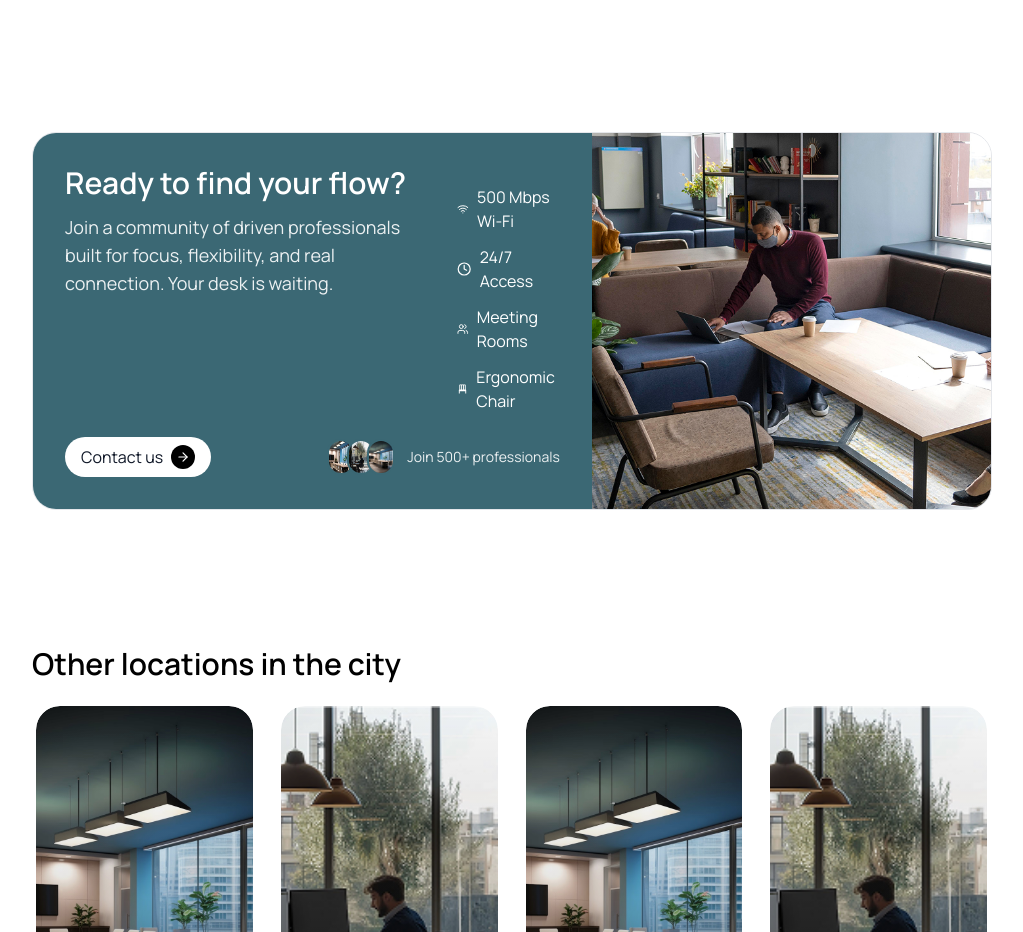
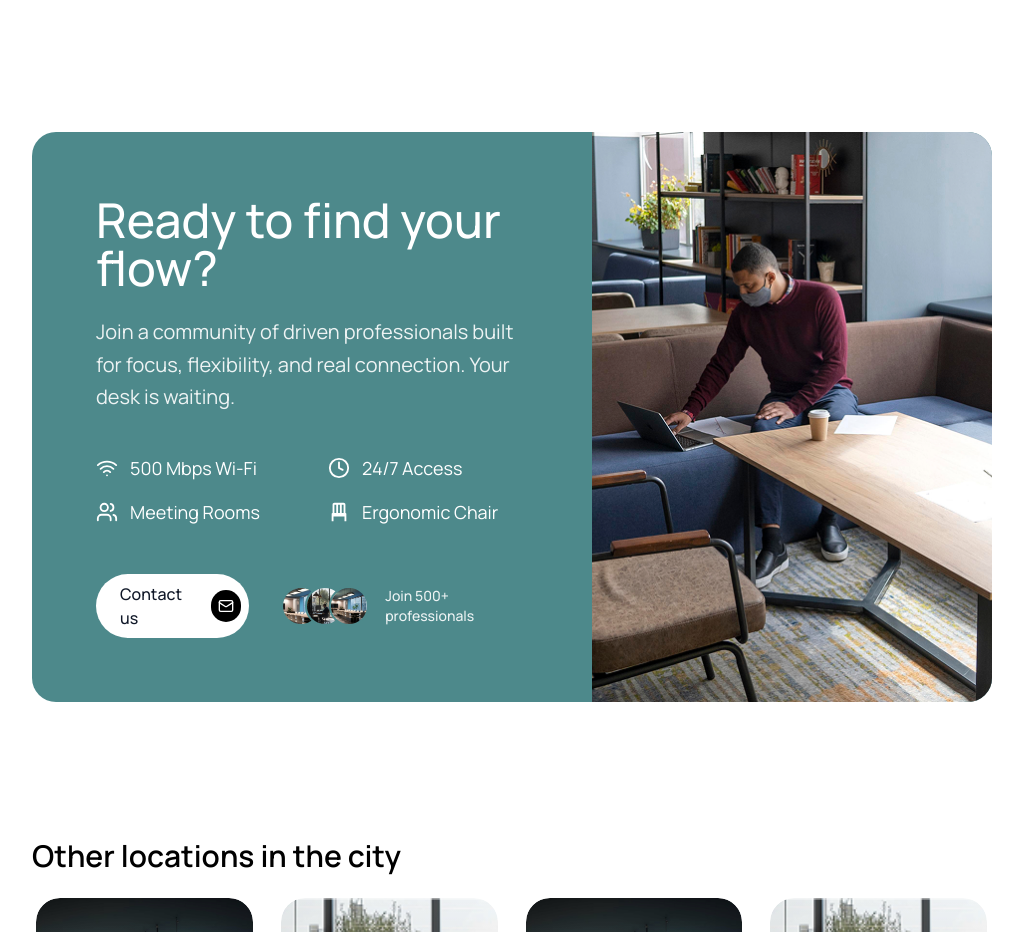
Before and after one commit to maheswar-dileep/cowork-kerala-web, a Next.js app: page /workspace/1 in a window 1280 px wide. Shown: the part 1780-2712 px from the top of the page, without its empty margins (128-1151 px from the left). Built offline with nearby package versions, Linux system fonts and the light colour scheme; no server answers.

Commit message:
refactor: Update CTA section UI with new icons and improved styling, and remove unused React import.

```diff
--- a/src/app/workspace/[id]/Section/CtaSection.tsx
+++ b/src/app/workspace/[id]/Section/CtaSection.tsx
@@ -1,93 +1,95 @@
 import React from 'react';
 import Image from 'next/image';
 import Link from 'next/link';
-import { Wifi, Clock, Users, ArrowRight } from 'lucide-react';
+import { Wifi, Clock, Users, Mail } from 'lucide-react';
 import { BiChair } from 'react-icons/bi';
 
 const CtaSection = () => {
     return (
         <section>
-            <div className="overflow-hidden rounded-3xl border border-gray-200">
-                <div className="grid items-stretch md:grid-cols-12">
-                    <div className="md:col-span-7 bg-primary-500 text-white p-5 md:p-8">
-                        <div className="flex flex-col md:flex-row md:gap-6">
-                            <div className="flex flex-col">
-                                <h3 className="text-2xl md:text-3xl font-semibold">
+            <div className="overflow-hidden rounded-3xl bg-[#4D898B]">
+                <div className="grid md:grid-cols-12 gap-0">
+                    <div className="md:col-span-7 p-8 md:p-16 text-white flex flex-col justify-center">
+                        <h3 className="text-3xl md:text-5xl font-medium mb-6">
                             Ready to find your flow?
                         </h3>
-                                <p className="mt-3 max-w-xl text-lg text-white/90">
-                                    Join a community of driven professionals built for focus,
-                                    flexibility, and real connection. Your desk is waiting.
+                        <p className="text-lg md:text-xl text-white/90 mb-10 max-w-lg leading-relaxed">
+                            Join a community of driven professionals built for focus, flexibility,
+                            and real connection. Your desk is waiting.
                         </p>
+
+                        <div className="grid grid-cols-1 sm:grid-cols-2 gap-y-4 gap-x-8 mb-12">
+                            <div className="flex items-center gap-3">
+                                <Wifi className="shrink-0" size={22} />{' '}
+                                <span className="text-lg">500 Mbps Wi-Fi</span>
                             </div>
-                            <div className="mt-5 flex md:flex-col gap-3">
-                                <div className="flex items-center gap-2">
-                                    <Wifi size={16} /> 500 Mbps Wi-Fi
+                            <div className="flex items-center gap-3">
+                                <Clock className="shrink-0" size={22} />{' '}
+                                <span className="text-lg">24/7 Access</span>
                             </div>
-                                <div className="flex items-center gap-2">
-                                    <Clock size={16} /> 24/7 Access
+                            <div className="flex items-center gap-3">
+                                <Users className="shrink-0" size={22} />{' '}
+                                <span className="text-lg">Meeting Rooms</span>
                             </div>
-                                <div className="flex items-center gap-2">
-                                    <Users size={16} /> Meeting Rooms
-                                </div>
-                                <div className="flex items-center gap-2">
-                                    <BiChair size={16} /> Ergonomic Chair
-                                </div>
+                            <div className="flex items-center gap-3">
+                                <BiChair className="shrink-0" size={22} />{' '}
+                                <span className="text-lg">Ergonomic Chair</span>
                             </div>
                         </div>
 
-                        <div className="mt-6 flex items-center justify-between">
+                        <div className="flex flex-col sm:flex-row items-start sm:items-center gap-8">
                             <Link
                                 href="/contact"
-                                className="inline-flex items-center gap-2 rounded-full bg-white px-4 py-2 text-gray-900 hover:bg-gray-100"
+                                className="inline-flex items-center gap-3 rounded-full bg-white pl-6 pr-2 py-2 text-gray-900 font-medium hover:bg-gray-100 transition-colors"
                             >
                                 Contact us
-                                <span className="grid size-6 place-items-center rounded-full bg-black text-white">
-                                    <ArrowRight size={14} />
+                                <span className="grid size-8 place-items-center rounded-full bg-black text-white">
+                                    <Mail size={16} />
                                 </span>
                             </Link>
-                            <div className="hidden items-center gap-3 md:flex">
-                                <div className="flex -space-x-2">
+
+                            <div className="flex items-center gap-4">
+                                <div className="flex -space-x-4">
+                                    <div className="relative size-10 rounded-full border-2 border-[#4D898B] overflow-hidden">
                                         <Image
                                             src="/images/thumb-1.png"
-                                        alt="avatar"
-                                        width={28}
-                                        height={28}
-                                        className="rounded-full border-2 border-primary-500"
+                                            alt="User"
+                                            fill
+                                            className="object-cover"
                                         />
+                                    </div>
+                                    <div className="relative size-10 rounded-full border-2 border-[#4D898B] overflow-hidden">
                                         <Image
                                             src="/images/thumb-2.png"
-                                        alt="avatar"
-                                        width={28}
-                                        height={28}
-                                        className="rounded-full border-2 border-primary-500"
+                                            alt="User"
+                                            fill
+                                            className="object-cover"
                                         />
+                                    </div>
+                                    <div className="relative size-10 rounded-full border-2 border-[#4D898B] overflow-hidden">
                                         <Image
                                             src="/images/thumb-1.jpg"
-                                        alt="avatar"
-                                        width={28}
-                                        height={28}
-                                        className="rounded-full border-2 border-primary-500"
+                                            alt="User"
+                                            fill
+                                            className="object-cover"
                                         />
                                     </div>
-                                <span className="text-sm text-white/90">
+                                </div>
+                                <span className="text-sm font-medium text-white/90">
                                     Join 500+ professionals
                                 </span>
                             </div>
                         </div>
                     </div>
 
-                    <div className="relative md:col-span-5">
-                        <div className="relative h-56 w-full md:h-full">
+                    <div className="md:col-span-5 relative min-h-[300px] md:min-h-full">
                         <Image
                             src="/images/hero-banner/people-coworking.png"
                             alt="People coworking"
                             fill
                             className="object-cover"
                             sizes="(max-width: 768px) 100vw, 40vw"
-                                priority
                         />
-                        </div>
                     </div>
                 </div>
             </div>
--- a/src/app/workspace/[id]/Section/OverviewSection.tsx
+++ b/src/app/workspace/[id]/Section/OverviewSection.tsx
@@ -10,7 +10,6 @@ import {
     Car,
     VolumeX,
 } from 'lucide-react';
-import React from 'react';
 import Form from '../forms/Form';
 import { PiChairLight, PiResize } from 'react-icons/pi';
 
```
Lines whose indentation alone changed are shown as unchanged.
